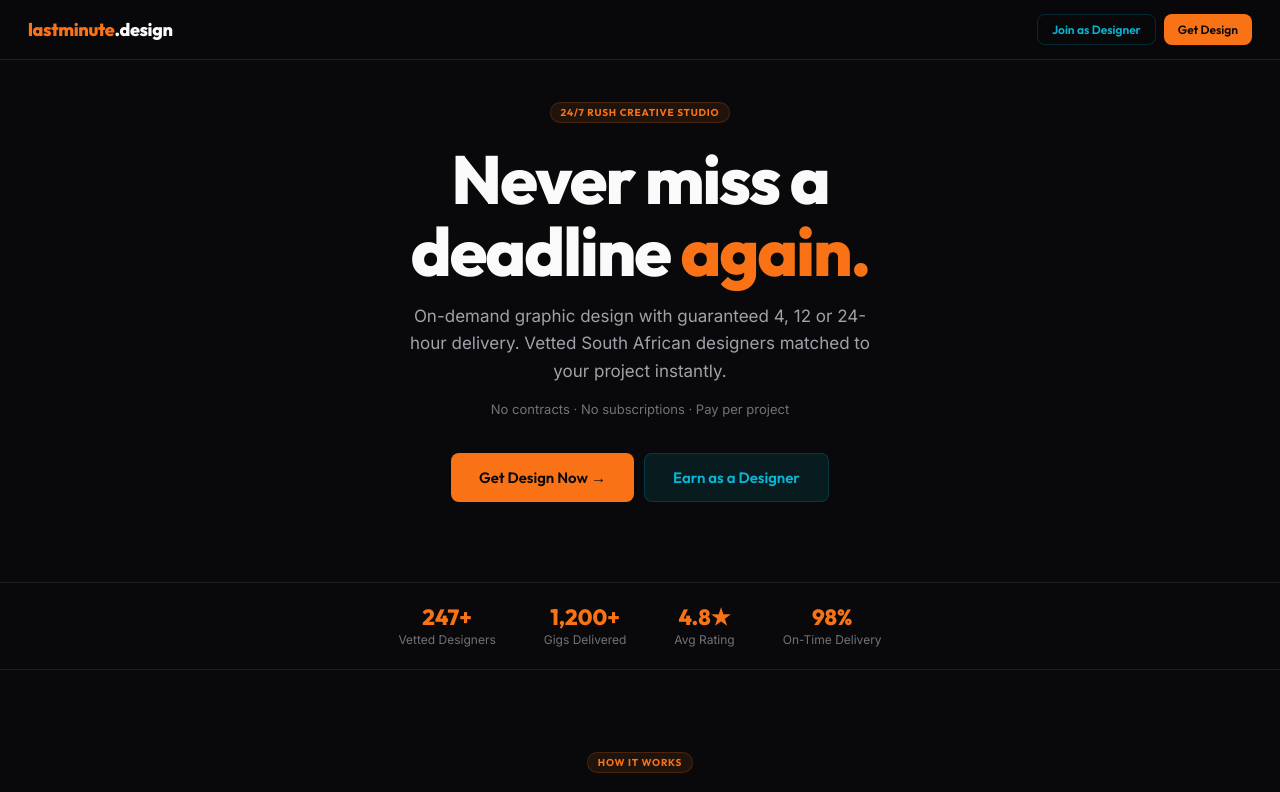
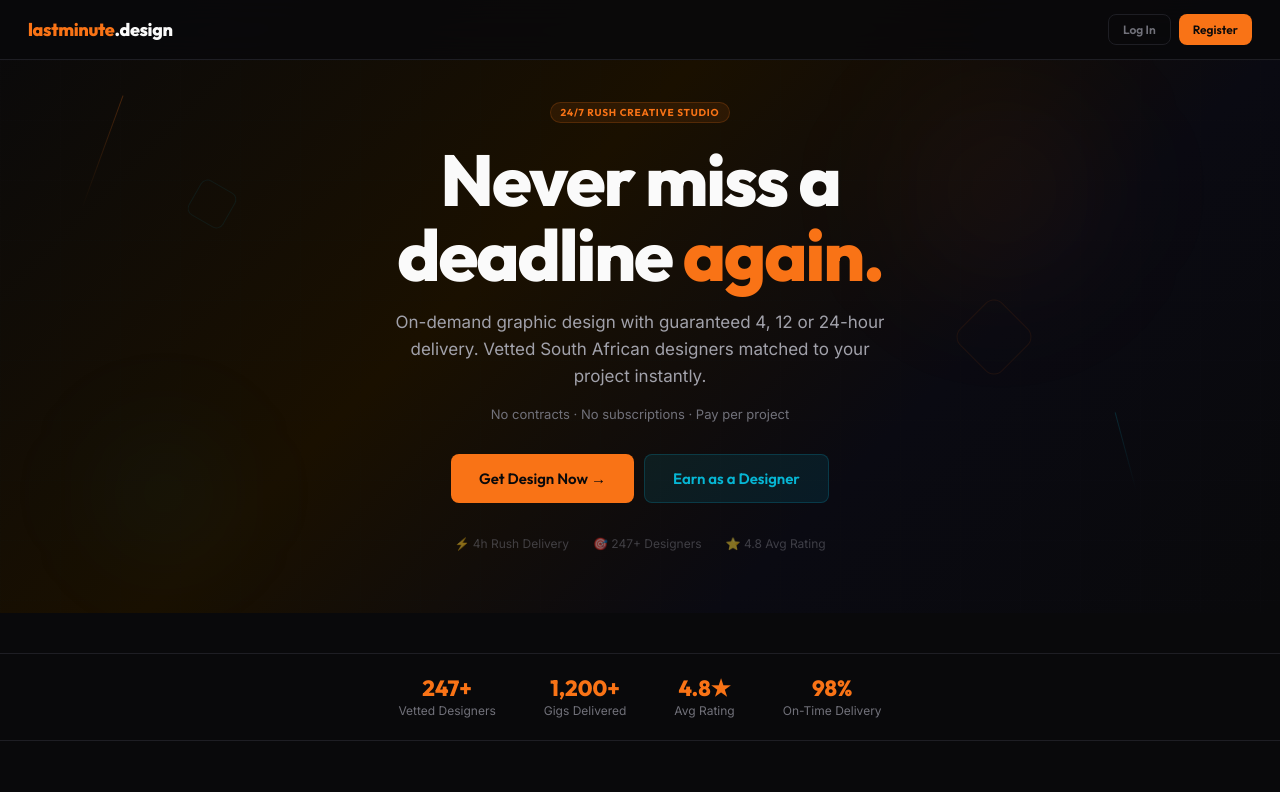
Before and after one commit to beatrootpine/lastminutedesign, a React (Vite) app: page / in a window 1280 px wide. Shown: the top 792 px of the page. Built offline with nearby package versions, Linux system fonts and the light colour scheme.

Commit message:
Update App.jsx

```diff
--- a/App.jsx
+++ b/App.jsx
@@ -111,7 +111,7 @@ const Toasty = ({ msg, onClose }) => { useEffect(() => { const t = setTimeout(on
 const Spinner = ({ text }) => <div style={{ display: "flex", flexDirection: "column", alignItems: "center", justifyContent: "center", minHeight: 200, gap: 14 }}><div style={{ width: 40, height: 40, borderRadius: "50%", border: `3px solid ${X.border}`, borderTopColor: X.orange, animation: "spin 0.8s linear infinite" }} /><T dim>{text || "Loading..."}</T></div>;
 
 // ─── LAYOUT ─────────────────────────────────────────────────────────────────
-const Nav = ({ go, minimal }) => <nav style={{ position: "fixed", top: 0, left: 0, right: 0, zIndex: 100, display: "flex", justifyContent: "space-between", alignItems: "center", padding: "14px 28px", background: "rgba(9,9,11,0.85)", backdropFilter: "blur(16px)", borderBottom: `1px solid ${X.border}` }}><span onClick={() => go("landing")} style={{ fontFamily: "Outfit", fontWeight: 800, fontSize: 18, color: X.white, cursor: "pointer", letterSpacing: "-0.02em" }}><span style={{ color: X.orange }}>lastminute</span>.design</span>{!minimal && <div style={{ display: "flex", gap: 8 }}><Btn v="ghost" sm onClick={() => go("designer-register")} style={{ color: X.teal, borderColor: X.tealBorder }}>Join as Designer</Btn><Btn sm onClick={() => go("customer-login")}>Get Design</Btn></div>}</nav>;
+const Nav = ({ go, minimal }) => <nav style={{ position: "fixed", top: 0, left: 0, right: 0, zIndex: 100, display: "flex", justifyContent: "space-between", alignItems: "center", padding: "14px 28px", background: "rgba(9,9,11,0.85)", backdropFilter: "blur(16px)", borderBottom: `1px solid ${X.border}` }}><span onClick={() => go("landing")} style={{ fontFamily: "Outfit", fontWeight: 800, fontSize: 18, color: X.white, cursor: "pointer", letterSpacing: "-0.02em" }}><span style={{ color: X.orange }}>lastminute</span>.design</span>{!minimal && <div style={{ display: "flex", gap: 8 }}><Btn v="ghost" sm onClick={() => go("customer-login")}>Log In</Btn><Btn sm onClick={() => go("customer-signup")}>Register</Btn></div>}</nav>;
 
 const Shell = ({ children, role, go }) => <div style={{ minHeight: "100vh", background: X.bg }}><nav style={{ display: "flex", justifyContent: "space-between", alignItems: "center", padding: "12px 28px", background: "rgba(9,9,11,0.9)", backdropFilter: "blur(16px)", borderBottom: `1px solid ${X.border}`, position: "sticky", top: 0, zIndex: 100 }}><span onClick={() => go("landing")} style={{ fontFamily: "Outfit", fontWeight: 800, fontSize: 18, color: X.white, cursor: "pointer" }}><span style={{ color: X.orange }}>lastminute</span>.design</span><div style={{ display: "flex", alignItems: "center", gap: 10 }}><Pill color={role === "designer" ? X.teal : X.orange}>{role}</Pill><button onClick={() => go("landing")} style={{ background: "none", border: "none", color: X.gray, fontSize: 12, fontFamily: "Inter", cursor: "pointer" }}>Sign out</button></div></nav><div style={{ maxWidth: 720, margin: "0 auto", padding: "28px 20px" }}>{children}</div></div>;
 
@@ -128,21 +128,47 @@ const Landing = ({ go }) => {
     <div style={{ background: X.bg, minHeight: "100vh" }}>
       <Nav go={go} />
 
-      {/* ─── HERO ─── */}
-      <div style={{ paddingTop: 100, textAlign: "center", maxWidth: 680, margin: "0 auto", padding: "100px 20px 40px" }}>
+      {/* ─── HERO BANNER ─── */}
+      <div style={{
+        position: "relative", overflow: "hidden", minHeight: 520,
+        display: "flex", alignItems: "center", justifyContent: "center",
+        padding: "100px 20px 60px",
+        background: `linear-gradient(135deg, ${X.bg} 0%, #1a1000 40%, #0a0a12 70%, ${X.bg} 100%)`,
+      }}>
+        {/* Decorative elements */}
+        <div style={{ position: "absolute", top: 40, right: "10%", width: 300, height: 300, borderRadius: "50%", background: `radial-gradient(circle, ${X.orange}12, transparent 70%)`, filter: "blur(60px)", pointerEvents: "none" }} />
+        <div style={{ position: "absolute", bottom: 20, left: "5%", width: 200, height: 200, borderRadius: "50%", background: `radial-gradient(circle, ${X.teal}10, transparent 70%)`, filter: "blur(50px)", pointerEvents: "none" }} />
+        <div style={{ position: "absolute", top: "15%", left: "8%", width: 1, height: 120, background: `linear-gradient(to bottom, ${X.orange}40, transparent)`, transform: "rotate(20deg)", pointerEvents: "none" }} />
+        <div style={{ position: "absolute", bottom: "20%", right: "12%", width: 1, height: 80, background: `linear-gradient(to bottom, ${X.teal}30, transparent)`, transform: "rotate(-15deg)", pointerEvents: "none" }} />
+        <div style={{ position: "absolute", top: "50%", right: "20%", width: 60, height: 60, border: `1px solid ${X.orange}15`, borderRadius: 12, transform: "rotate(45deg)", pointerEvents: "none" }} />
+        <div style={{ position: "absolute", top: "30%", left: "15%", width: 40, height: 40, border: `1px solid ${X.teal}15`, borderRadius: 8, transform: "rotate(30deg)", pointerEvents: "none" }} />
+
+        {/* Banner grid pattern */}
+        <div style={{ position: "absolute", inset: 0, backgroundImage: `linear-gradient(${X.border}08 1px, transparent 1px), linear-gradient(90deg, ${X.border}08 1px, transparent 1px)`, backgroundSize: "60px 60px", pointerEvents: "none" }} />
+
+        {/* Content */}
+        <div style={{ position: "relative", zIndex: 1, textAlign: "center", maxWidth: 700 }}>
           <Pill>24/7 Rush Creative Studio</Pill>
-        <h1 style={{ fontFamily: "Outfit", fontWeight: 800, fontSize: "clamp(38px, 7vw, 68px)", lineHeight: 1.06, color: X.white, margin: "20px 0 16px", letterSpacing: "-0.03em" }}>
+          <h1 style={{ fontFamily: "Outfit", fontWeight: 800, fontSize: "clamp(40px, 7vw, 72px)", lineHeight: 1.04, color: X.white, margin: "20px 0 16px", letterSpacing: "-0.03em" }}>
             Never miss a<br />deadline <span style={{ color: X.orange }}>again.</span>
           </h1>
-        <p style={{ fontSize: 17, color: X.grayLight, maxWidth: 480, margin: "0 auto 16px", lineHeight: 1.6 }}>
+          <p style={{ fontSize: 17, color: X.grayLight, maxWidth: 500, margin: "0 auto 16px", lineHeight: 1.6 }}>
             On-demand graphic design with guaranteed 4, 12 or 24-hour delivery. Vetted South African designers matched to your project instantly.
           </p>
-        <p style={{ fontSize: 13, color: X.gray, marginBottom: 36 }}>
+          <p style={{ fontSize: 13, color: X.gray, marginBottom: 32 }}>
             No contracts · No subscriptions · Pay per project
           </p>
           <div style={{ display: "flex", gap: 10, justifyContent: "center", flexWrap: "wrap" }}>
-          <Btn onClick={() => go("customer-login")} style={{ padding: "14px 28px", fontSize: 15 }}>Get Design Now →</Btn>
+            <Btn onClick={() => go("customer-signup")} style={{ padding: "14px 28px", fontSize: 15 }}>Get Design Now →</Btn>
             <Btn v="secondary" onClick={() => go("designer-register")} style={{ padding: "14px 28px", fontSize: 15, background: X.tealDim, color: X.teal, border: `1px solid ${X.tealBorder}` }}>Earn as a Designer</Btn>
+          </div>
+
+          {/* Mini trust line */}
+          <div style={{ display: "flex", justifyContent: "center", gap: 24, marginTop: 32, opacity: 0.5 }}>
+            {["⚡ 4h Rush Delivery", "🎯 247+ Designers", "⭐ 4.8 Avg Rating"].map(t => (
+              <T key={t} sm dim>{t}</T>
+            ))}
+          </div>
         </div>
       </div>
 
```
Lines whose indentation alone changed are shown as unchanged.
